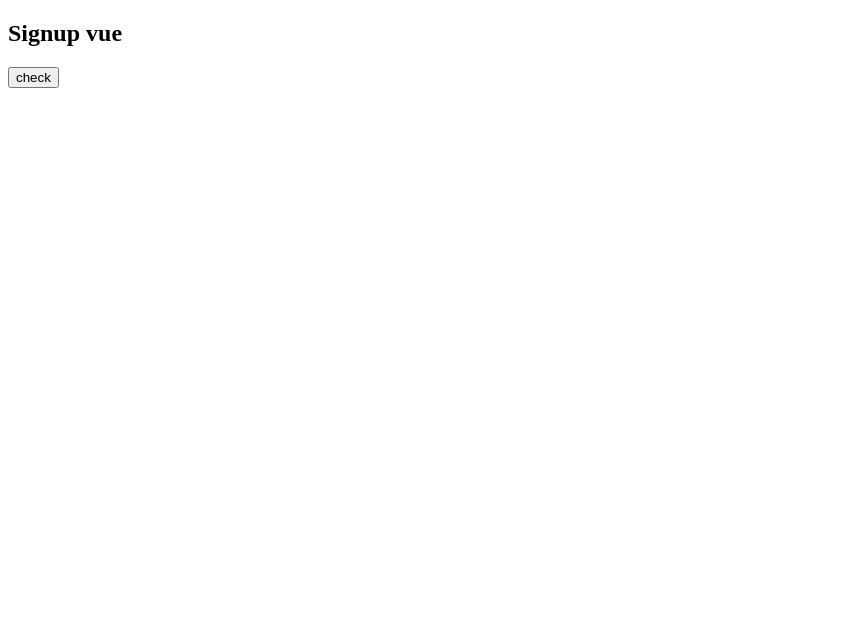
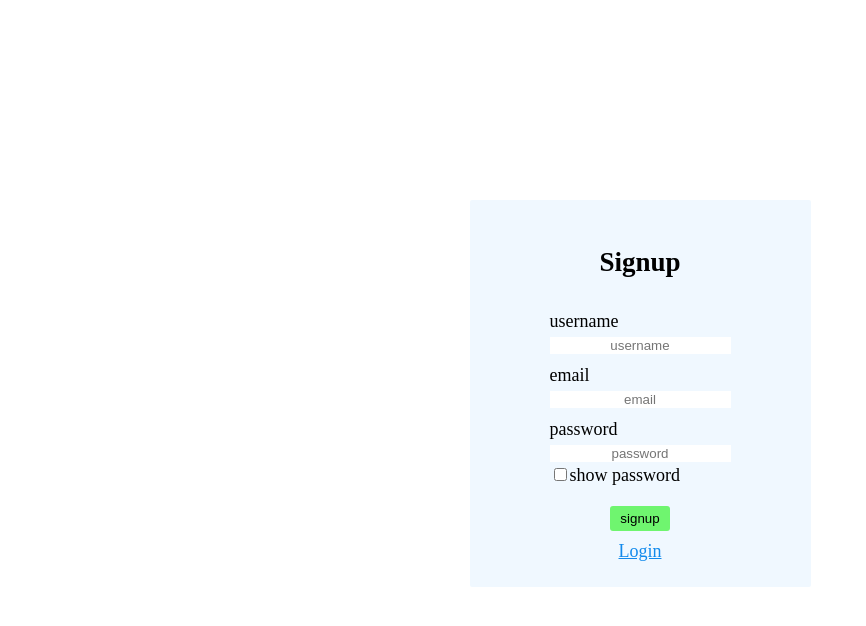
Before and after one commit to vetri1203/product-app, a Vue app in the folder products/: page /signup in a window 1280 px wide. Shown: the top 626 px of the page, without its empty margins (0-866 px from the left). Built offline with nearby package versions, Linux system fonts and the light colour scheme.

Commit message:
signup completed

```diff
--- a/products/src/components/Login.vue
+++ b/products/src/components/Login.vue
@@ -94,7 +94,7 @@ export default {
                         this.isloading = false;
                         this.userToken = data.data.token;
                         if (data.status === 200) {
-                            route.push({ path: '/home', params: { token: this.userToken } })
+                            route.push({ path: '/home',  })
                         }
                     })
                     .catch(() => {
@@ -192,9 +192,6 @@ button.button_login:hover {
     font-size: 15px;
 }
 
-/* .loadingClass{
-    position: fixed;
-} */
 
 .LoginShowPassword {
     margin-top: 8px;
--- a/products/src/components/Signup.vue
+++ b/products/src/components/Signup.vue
@@ -1,29 +1,193 @@
 <template>
-    <div>
-        <h2>Signup vue</h2>
-        <button type="submit" @click="user">check</button>
+    <div class="containerSignup">
+        <div class="row_signup">
+            <div class="col_signup">
+                <form action="" class="signupForm" @submit.prevent="handleSignup">
+
+                    <h2 class="signupTitle">Signup</h2>
+
+                    <div class="signupUserName">
+                        <label for="userName_signup" class="userName_lable_signup">username</label> <br>
+                        <input type="text" required="true"  autocomplete="username" id="userName_signup"
+                            placeholder="username">
+                    </div>
+
+                    <div class="signupEmail">
+                        <label for="email_signup" class="email_lable_signup">email</label><br>
+                        <input type="email" required="true" id="email_signup" placeholder="email">
+                    </div>
+
+
+                    <div class="signupPassword">
+                        <label for="password_signup">password</label><br>
+                        <input :type="showPassord" required="true" autocomplete="new-password" id="password_signup"
+                            placeholder="password">
+
+                        <div class="SignupShowPassword">
+                            <input type="checkbox" id="showPassword_signup" @click="passwordType">
+                            <label for="showPassword_signup" id="showPassword_signup">show password</label>
+                        </div>
+
+
+                    </div>
+
+                    <div class="signupErrMsg">
+                        <span errMsg_signup v-if="errMsg">{{ errMsg }}</span>
+                    </div>
+                    <div class="signupBtn">
+                        <button type="submit" class="button_signup">signup</button>
+                    </div>
+
+                    <div class="useAccount">
+                        <router-link to="/" class="useAccount"> Login</router-link>
+                    </div>
+
+                </form>
+
+                <div class="loading_signup" v-if="isLoading">
+                    <Loading />
+                </div>
+
+            </div>
+        </div>
     </div>
 </template>
 
 <script>
+import axios from 'axios';
+import Loading from './Loading.vue';
+
+
 
 export default {
     name: "SignupVue",
     data() {
         return {
-            name:this.token
-        }
-    },
-    props: {
-        token:String,
+            user: {
+                userName: '',
+                email: '',
+                password: ''
+            },
+            isLoading: false,
+            errMsg: '',
+            showPassord: 'password',
+        };
     },
 
-    created() {
 
-          console.log(this.$route.params.token);
+    methods: {
+        passwordType() {
+            if (this.showPassord == 'password') {
+                this.showPassord = 'text'
+            }
+            else {
+                this.showPassord = 'password'
+            }
+        },
+
+        handleSignup() {
+
+            this.isLoading = true
+            try {
+                axios.post('https://fakestoreapi.com/users/',
+                    {
+                        email: this.user.email,
+                        username: this.user.userName,
+                        password: this.user.password
+                    }
+
+                ).then(data => {
+                    this.isLoading = false;
+                    console.log(data.data)
+                }).catch(err => {
+                    this.isLoading = false;
+                    this.errMsg="unable to signup"
+                    console.log(err)
+                })
+            } catch (error) {
+                this.isLoading = false
+                alert("please signup later");
+                console.log(error);
+            }
+
+        }
 
     },
+    components: { Loading }
+}
+
+</script>
+
+
+<style>
+
+form {
+    display: flex;
+    flex-direction: column;
+    justify-content: center;
+    align-items: center;
+    gap: 10px;
+    padding: 25px 80px;
+    border-radius: 2px;
+    font-size: 18px;
+    background-color: aliceblue;
+    background-image: './image/loading.gif';
+}
+
+.col_signup{
+    display: flex;
+    flex-direction: column;
+    align-items: center;
+    margin-top: 200px;
 
 }
 
-</script>
+button.button_signup {
+    padding: 5px 10px;
+    color: black;
+    border-radius: 3px;
+    box-shadow: grey;
+    border: none;
+    background-color: rgb(111, 245, 111);
+}
+
+button.button_signup:hover {
+    background-color: rgb(98, 98, 236);
+    transition: .5s;
+    color: #fff;
+    box-shadow: rgb(125, 125, 233) 3px 1px;
+    box-sizing: 40px;
+    font-size: 15px;
+}
+
+.showPassword_signup {
+    margin-top: 8px;
+}
+.signupTitile {
+    display: flex;
+    align-items: center;
+    justify-content: center;
+}
+
+.useAccount:hover {
+    color: blue;
+}
+
+.useAccount {
+    color: rgb(18, 138, 236);
+}
+
+input:focus {
+    outline: none;
+    border-bottom-style: groove;
+    border-bottom-color: rgb(32, 148, 243);
+    background-color: #fff;
+}
+
+input {
+    text-align: center;
+    margin-top: 5px;
+    border: none;
+
+}
+</style>
```
